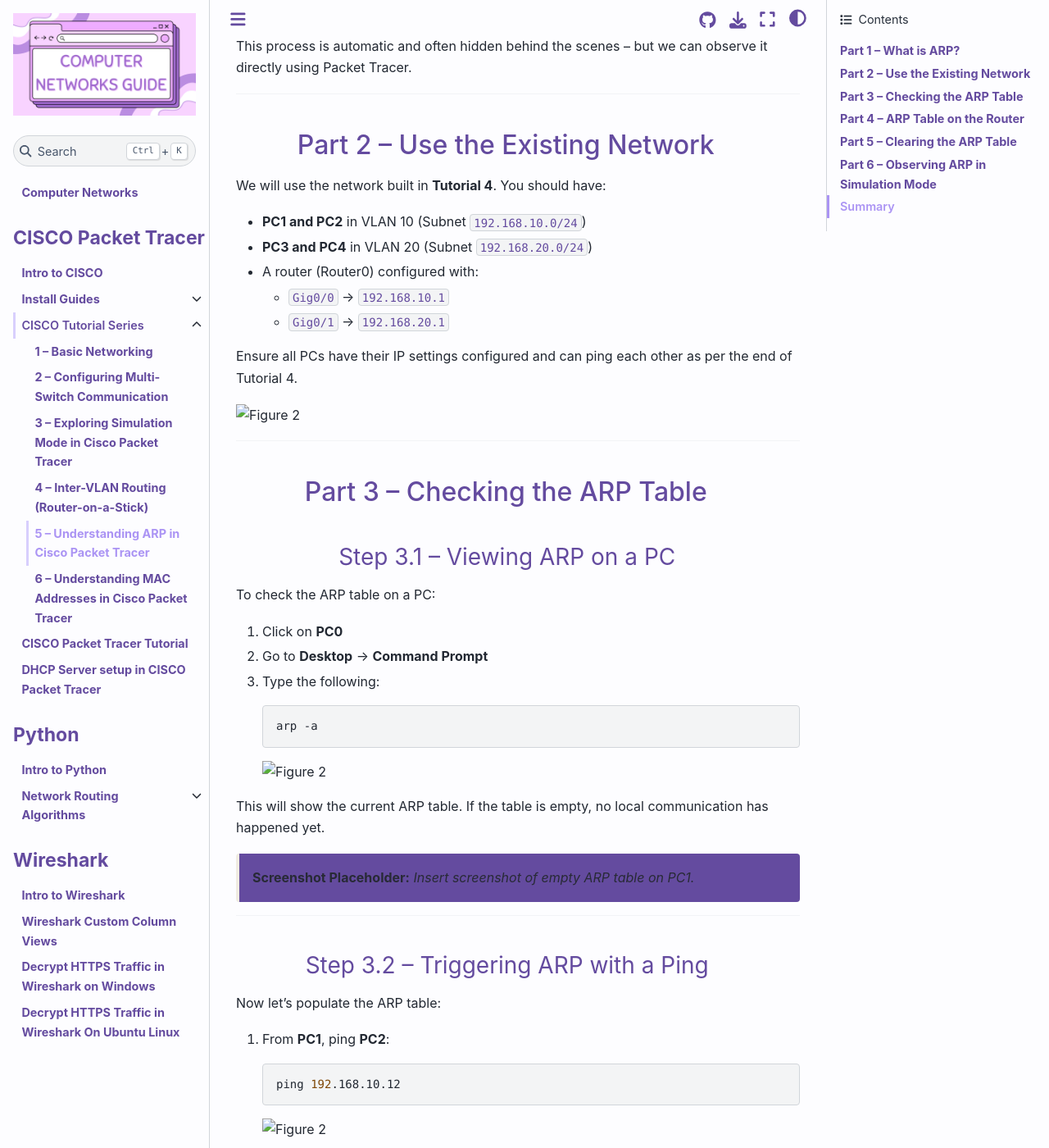
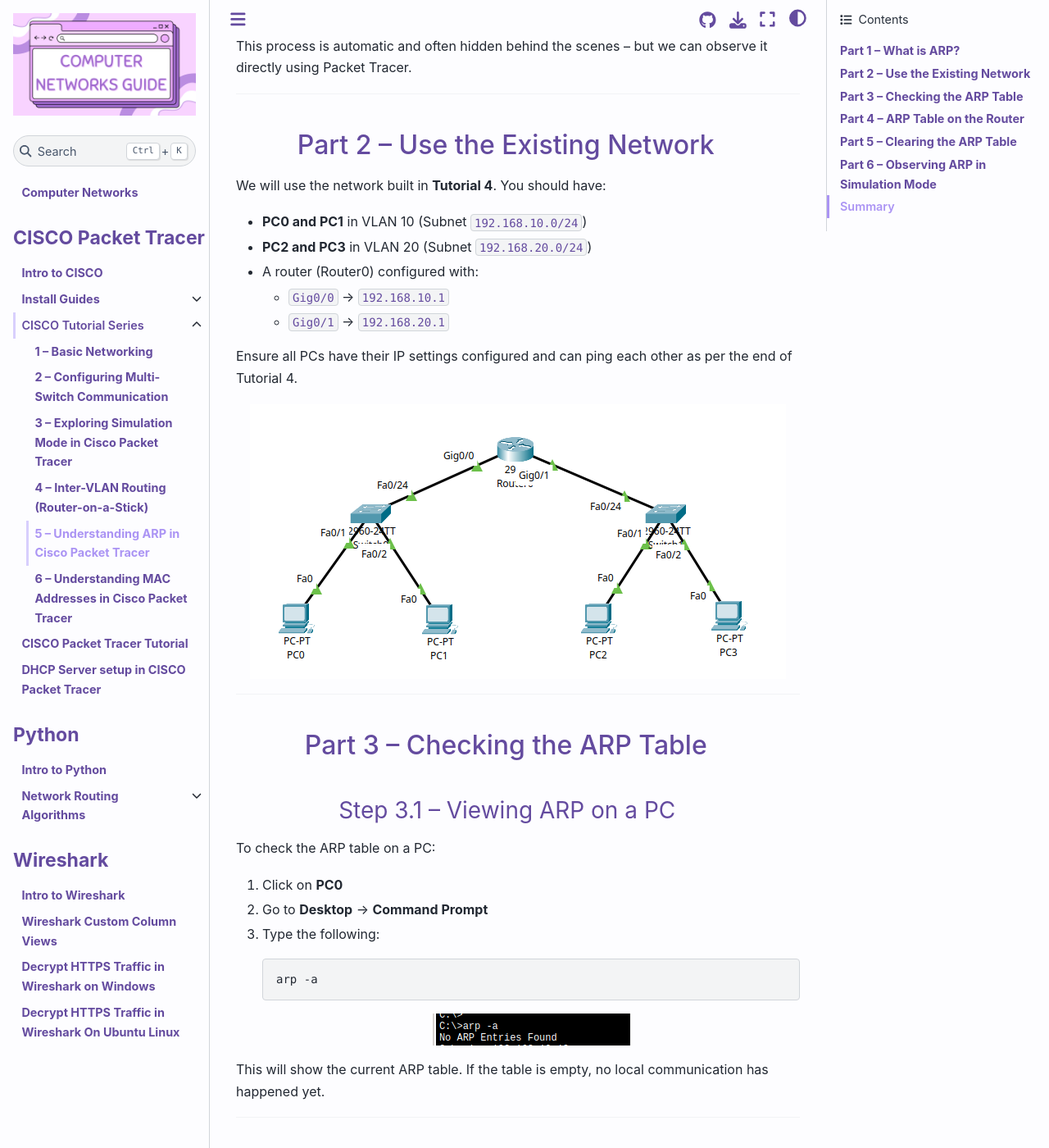
Before and after one commit to breezy-codes/computer-networks-guide, a Jupyter Book: the page built from cisco/tutorial-series/tutorial5.md, in a window 1280 px wide and 1400 px high, scrolled down 458 px. Shown: the whole window at 82% size. Built offline with Jupyter Book 1.0.4 settings and Sphinx 7.4.7 and the Sphinx Book theme 1.1.4, drawn with Linux system fonts in a browser that asks for light colours; pages that are not in the unit, such as notebooks, are missing from menus.

Commit message:
CISCO Tutorials

```diff
--- a/cisco/tutorial-series/tutorial5.md
+++ b/cisco/tutorial-series/tutorial5.md
@@ -16,8 +16,8 @@
 
 We will use the network built in **Tutorial 4**. You should have:
 
-* **PC1 and PC2** in VLAN 10 (Subnet `192.168.10.0/24`)
-* **PC3 and PC4** in VLAN 20 (Subnet `192.168.20.0/24`)
+* **PC0 and PC1** in VLAN 10 (Subnet `192.168.10.0/24`)
+* **PC2 and PC3** in VLAN 20 (Subnet `192.168.20.0/24`)
 * A router (Router0) configured with:
 
   * `Gig0/0` → `192.168.10.1`
@@ -46,9 +46,6 @@
    ![Figure 2](../../img/cisco-tutorials/tutorial-5/fig2.png)
 
 This will show the current ARP table. If the table is empty, no local communication has happened yet.
-
-> **Screenshot Placeholder:**
-> *Insert screenshot of empty ARP table on PC1.*
 
 ---
 
```
Also changed, not shown: cisco/tutorial-series/tutorial3.md (+1 -1 lines), cisco/tutorial-series/tutorial6.md (+15 -19 lines), img/cisco-tutorials/tutorial-5/fig1.png (added), img/cisco-tutorials/tutorial-5/fig2.png (added), img/cisco-tutorials/tutorial-5/fig3.png (added), img/cisco-tutorials/tutorial-5/fig4.png (added), img/cisco-tutorials/tutorial-5/fig5.png (added), img/cisco-tutorials/tutorial-5/fig6.png (added), img/cisco-tutorials/tutorial-6/fig1.png (added), img/cisco-tutorials/tutorial-6/fig2.png (added), img/cisco-tutorials/tutorial-6/fig3.png (added), img/cisco-tutorials/tutorial-6/fig4.png (added), img/cisco-tutorials/tutorial-6/fig5.png (added), img/cisco-tutorials/tutorial-6/fig6.png (added).
